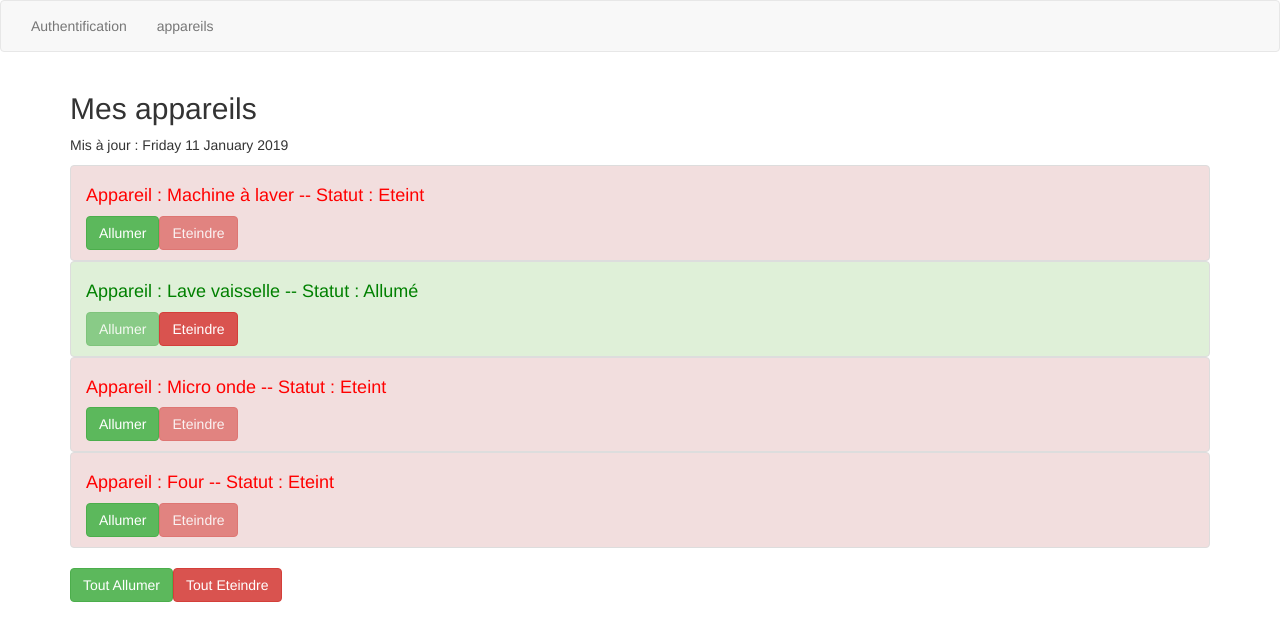
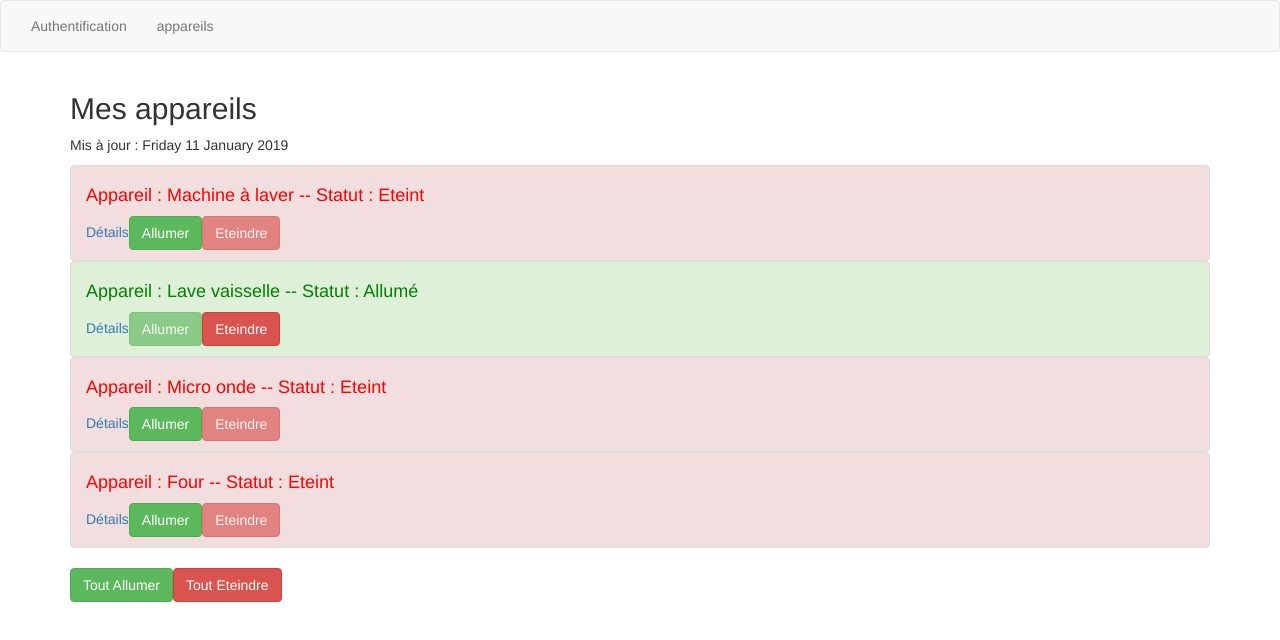
Before and after one commit to didier-Alfea/ocr-appareils, an Angular app: page / in a window 1280 px wide. Shown: the top 640 px of the page. Built offline with nearby package versions, Linux system fonts and the light colour scheme.

Commit message:
add 404 et detail view

```diff
--- a/src/app/appareil-view/appareil-view.component.html
+++ b/src/app/appareil-view/appareil-view.component.html
@@ -6,7 +6,8 @@
               *ngFor="let appareil of appareils; let i = index"
                 [indexOfAppareil]="i"
                 [appareilName]="appareil.name"
-                [appareilStatus]="appareil.status" >
+                [appareilStatus]="appareil.status"
+                [id]="appareil.id" >
           </app-appareil>
       </ul>
       <button class="btn btn-success"
--- a/src/app/appareil/appareil.component.html
+++ b/src/app/appareil/appareil.component.html
@@ -3,6 +3,7 @@
       'list-group-item-success': appareilStatus === 'Allumé',
       'list-group-item-danger': appareilStatus === 'Eteint' }">
   <h4 [ngStyle]="{color: getColor()}">Appareil : {{ appareilName }} -- Statut : {{ getStatus() }}</h4>
+  <a [routerLink]="[id]">Détails</a>
   <button class="btn btn-success"
     (click)="onSwitchOne()" [disabled]="appareilStatus === 'Allumé'">Allumer
   </button>
--- a/src/app/appareil/appareil.component.ts
+++ b/src/app/appareil/appareil.component.ts
@@ -11,6 +11,7 @@ export class AppareilComponent implements OnInit {
   @Input() appareilName: string;
   @Input() appareilStatus: string;
   @Input() indexOfAppareil: number;
+  @Input() id: number;
 
   constructor(private appareilService: AppareilService) { }
 
--- a/src/app/auth/auth.component.ts
+++ b/src/app/auth/auth.component.ts
@@ -18,6 +18,7 @@ export class AuthComponent implements OnInit {
   }
 
   onSignIn() {
+    // signIn methode async
     this.authService.signIn().then(
       () => {
         this.authStatus = this.authService.isAuth;
--- /dev/null
+++ b/src/app/four-oh-four/four-oh-four.component.html
@@ -0,0 +1,4 @@
+<h2>Erreur four-oh-four</h2>
+<p>
+   La page que vous cherchez n'existe pas!!
+</p>
--- /dev/null
+++ b/src/app/four-oh-four/four-oh-four.component.ts
@@ -0,0 +1,15 @@
+import { Component, OnInit } from '@angular/core';
+
+@Component({
+  selector: 'app-four-oh-four',
+  templateUrl: './four-oh-four.component.html',
+  styleUrls: ['./four-oh-four.component.scss']
+})
+export class FourOhFourComponent implements OnInit {
+
+  constructor() { }
+
+  ngOnInit() {
+  }
+
+}
--- a/src/app/services/appareil.service.ts
+++ b/src/app/services/appareil.service.ts
@@ -1,14 +1,27 @@
 export class AppareilService {
   appareils = [
-    { name: 'Machine à laver',
+    { id: 1,
+      name: 'Machine à laver',
     status: 'Eteint' },
-    { name: 'Lave vaisselle',
+    { id: 2,
+      name: 'Lave vaisselle',
     status: 'Allumé' },
-    { name: 'Micro onde',
+    { id: 3,
+      name: 'Micro onde',
     status: 'Eteint' },
-    { name: 'Four',
+    { id: 4,
+      name: 'Four',
     status: 'Eteint' }
   ];
+
+  getAppareilById(id: number) {
+    const appareil = this.appareils.find(
+      (appareilObject) => {
+        return appareilObject.id === id;
+      }
+    )
+    return appareil;
+  };
 
   switchOnAll() {
     for(let appareil of this.appareils) {
--- a/src/app/single-appareil/single-appareil.component.html
+++ b/src/app/single-appareil/single-appareil.component.html
@@ -1,3 +1,3 @@
-<p>
-  single-appareil works!
-</p>
+<h2>{{ name }}</h2>
+<p>Statut : {{ status }}</p>
+<a routerLink="/appareils">Retour</a>
--- a/src/app/single-appareil/single-appareil.component.ts
+++ b/src/app/single-appareil/single-appareil.component.ts
@@ -1,4 +1,6 @@
 import { Component, OnInit } from '@angular/core';
+import { AppareilService } from '../services/appareil.service';
+import { ActivatedRoute } from '@angular/router';
 
 @Component({
   selector: 'app-single-appareil',
@@ -7,9 +9,17 @@ import { Component, OnInit } from '@angular/core';
 })
 export class SingleAppareilComponent implements OnInit {
 
-  constructor() { }
+  name: string = 'Appareil';
+  status: string = 'Status';
+
+  constructor(private appareilService: AppareilService,
+              private route: ActivatedRoute) { }
 
   ngOnInit() {
+    const id   = this.route.snapshot.params['id'];
+    // on cast car id retourné est une string
+    this.name = this.appareilService.getAppareilById(+id).name;
+    this.status = this.appareilService.getAppareilById(+id).status;
   }
 
 }
```
Also changed, not shown: src/app/app.module.ts (+7 -2 lines), src/app/four-oh-four/four-oh-four.component.scss (added).
